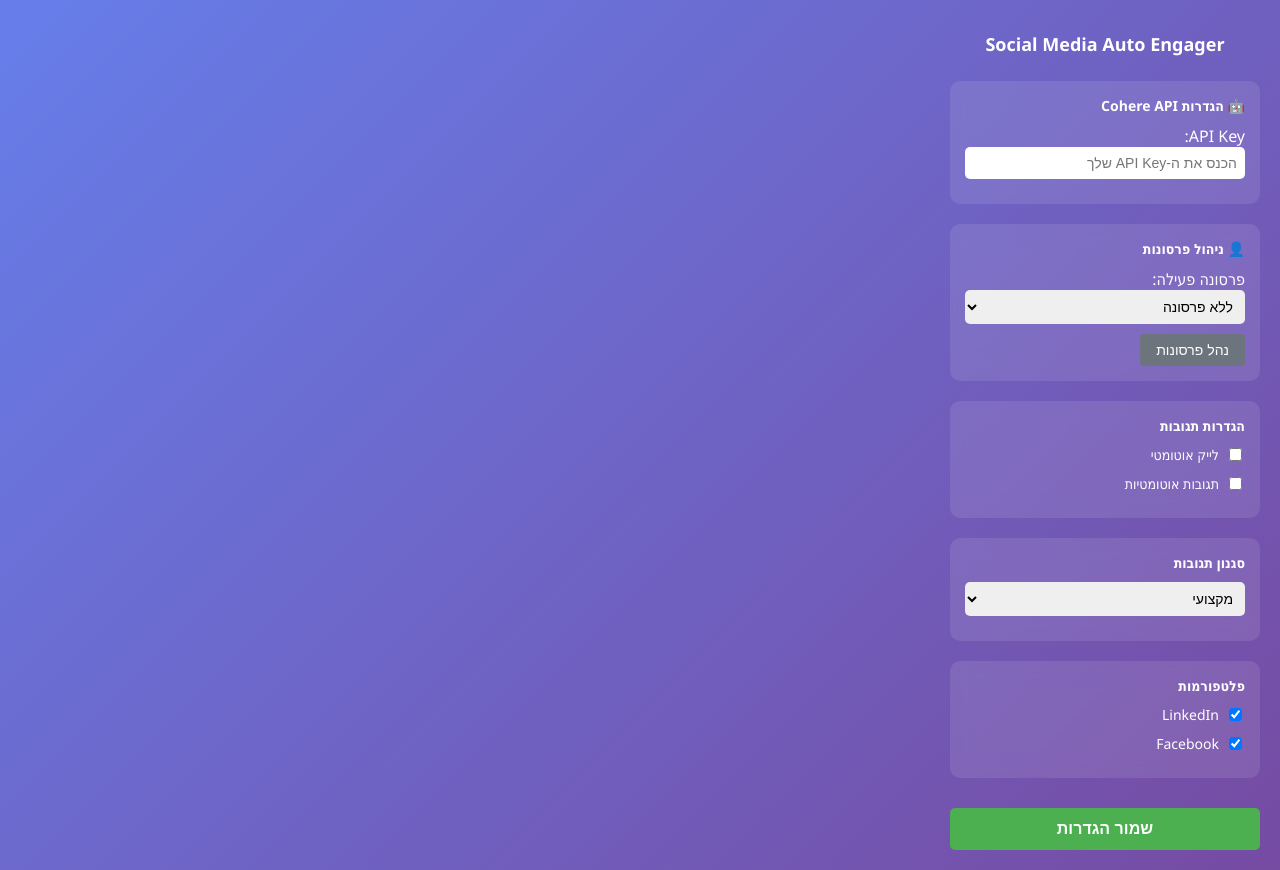
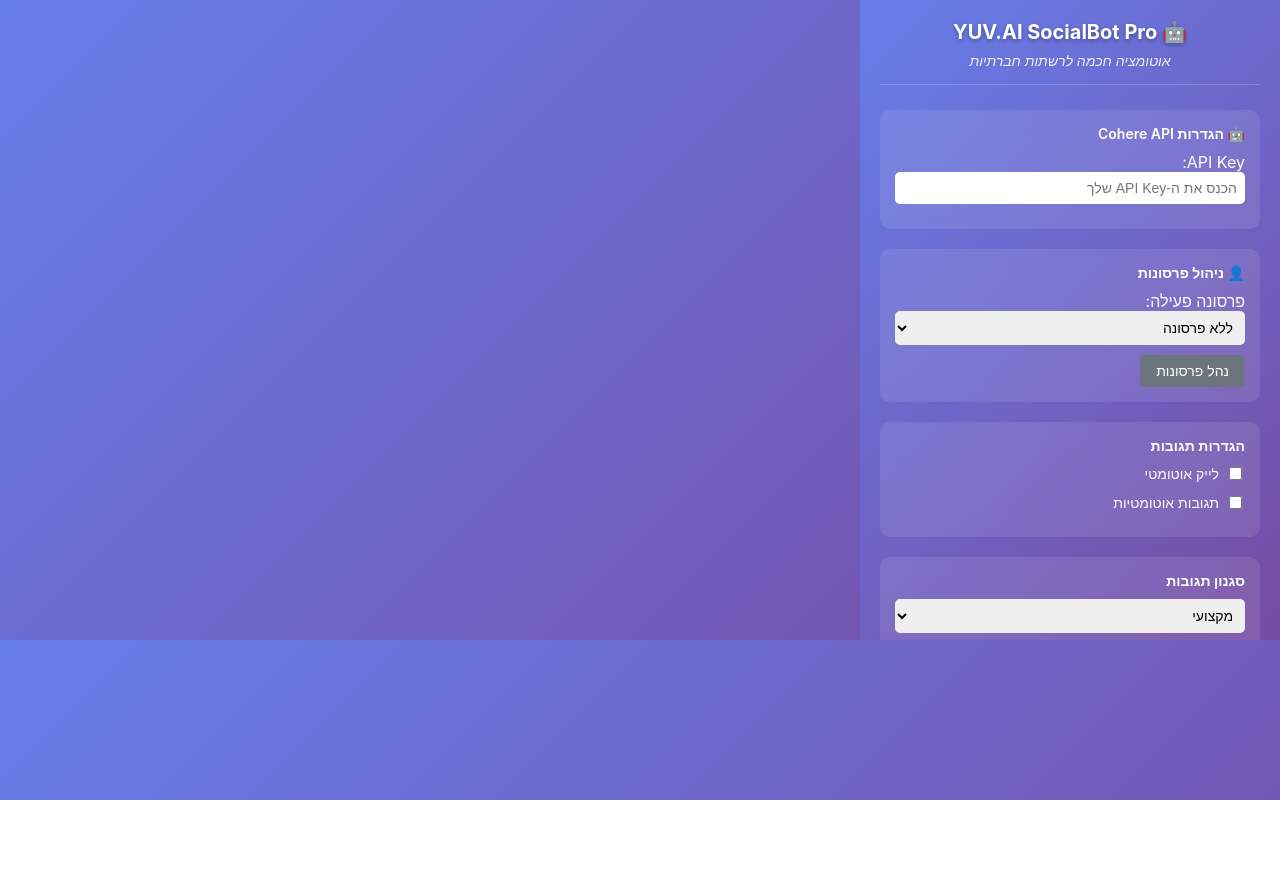
Before and after one commit to tabacman86/logan-ai-social-booster-by-yuval-avidani, a website built with webpack: page src/popup.html in a window 1280 px wide. After the commit the page ends 800 px from the top, so only its background shows below. Built offline with nearby package versions, Linux system fonts and the light colour scheme; some packages are replaced by stand-ins of ours; no server answers.

Commit message:
עדכן לYUV.AI SocialBot Pro עם מיתוג חדש
 שינויים עיקריים:
- שם חדש: YUV.AI SocialBot Pro - Smart Auto Engager
- גרסה 2.0 לעדכון אייקונים
- ממשק פופאפ מעוצב עם מיתוג YUV.AI
- תיאור מעודכן באנגלית ועברית
- אייקון PNG 16px לתמיכה טובה יותר

 עיצוב חדש:
- הוסף header עם לוגו YUV.AI
- שיפור הסטיילים והצבעים
- תוספת טקסט בעברית: 'אוטומציה חכמה לרשתות חברתיות'

המשתמש יצטרך לעדכן את הרחבה בדפדפן כדי לראות השינויים

```diff
--- a/src/popup.css
+++ b/src/popup.css
@@ -9,15 +9,34 @@
 }
 
 .container {
+    width: 380px;
     padding: 20px;
+    font-family: -apple-system, BlinkMacSystemFont, 'Segoe UI', Roboto, sans-serif;
+    background: linear-gradient(135deg, #667eea 0%, #764ba2 100%);
     color: white;
+    overflow-y: auto;
+    max-height: 600px;
 }
 
-h1 {
+.header {
     text-align: center;
     margin-bottom: 25px;
-    font-size: 18px;
-    font-weight: 600;
+    border-bottom: 1px solid rgba(255, 255, 255, 0.2);
+    padding-bottom: 15px;
+}
+
+.header h1 {
+    margin: 0 0 8px 0;
+    font-size: 20px;
+    font-weight: 700;
+    text-shadow: 0 2px 4px rgba(0, 0, 0, 0.3);
+}
+
+.header p {
+    margin: 0;
+    font-size: 14px;
+    opacity: 0.9;
+    font-style: italic;
 }
 
 .section {
--- a/src/popup.html
+++ b/src/popup.html
@@ -6,7 +6,10 @@
 </head>
 <body>
     <div class="container">
-        <h1>Social Media Auto Engager</h1>
+        <div class="header">
+            <h1>🤖 YUV.AI SocialBot Pro</h1>
+            <p>אוטומציה חכמה לרשתות חברתיות</p>
+        </div>
 
         <div class="section">
             <h3>🤖 הגדרות Cohere API</h3>
```
Also changed, not shown: manifest.json.
